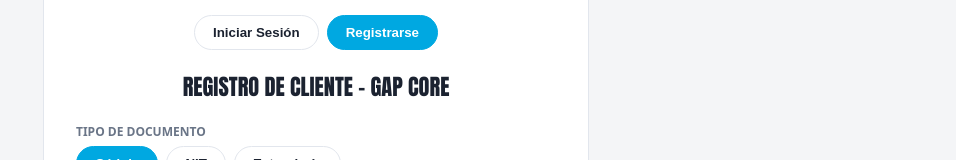
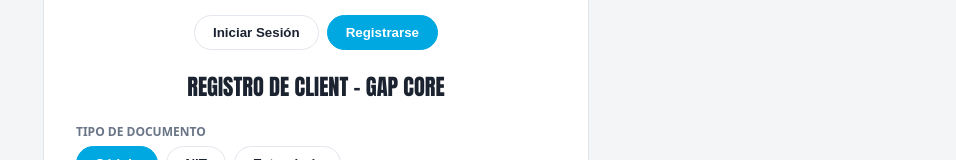
Before and after one commit to Warscore/GAB-CORE, a React (Vite) app in the folder frontend/: page / in a window 1280 px wide. Both pictures are taken after a click on the button "Registrarse". Shown: the part 147-307 px from the top of the page, without its empty margins (324-1280 px from the left). Built offline with nearby package versions, Linux system fonts and the light colour scheme.

Commit message:
Update header text in FormularioRegistro component

```diff
--- a/frontend/src/componentes/clientes/FormularioRegistro.jsx
+++ b/frontend/src/componentes/clientes/FormularioRegistro.jsx
@@ -99,7 +99,7 @@
 
   return (
     <div>
-      <h2 className="t" style={{ textAlign: 'center', marginBottom: '20px' }}>REGISTRO DE CLIENTE - GAP CORE</h2>
+      <h2 className="t" style={{ textAlign: 'center', marginBottom: '20px' }}>REGISTRO DE CLIENT - GAP CORE</h2>
 
       <form onSubmit={handleSubmit}>
         <span className="l">TIPO DE DOCUMENTO</span>
```
